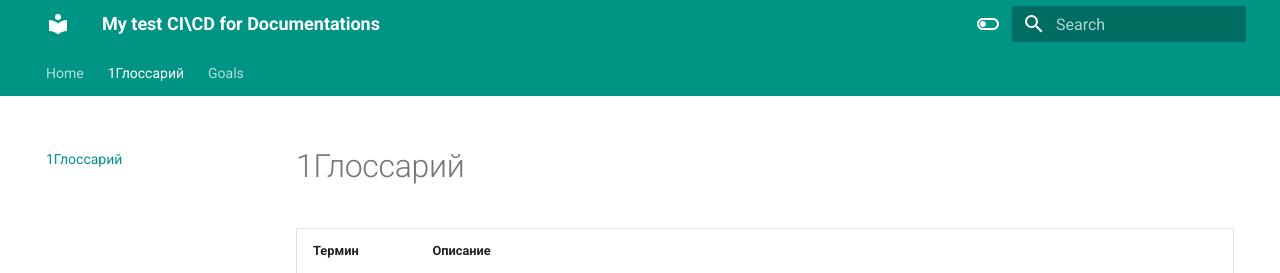
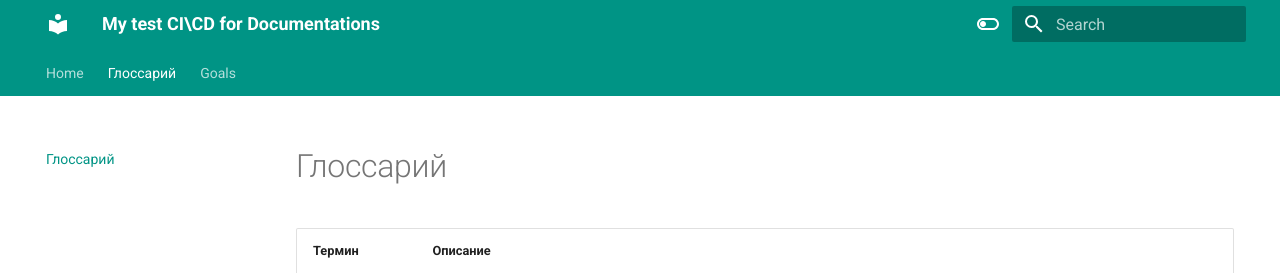
Before and after one commit to geksogen/mkdocs_test, an MkDocs documentation site: the page built from docs/glossary.md, in a window 1280 px wide and 1097 px high. Shown: the top 273 px of the window. Built offline with MkDocs 1.6.1 and Material for MkDocs 9.7.7, drawn with Linux system fonts in a browser that asks for light colours.

Commit message:
Update glossary.md

```diff
--- a/docs/glossary.md
+++ b/docs/glossary.md
@@ -1,4 +1,4 @@
-# 1Глоссарий
+# Глоссарий
 
 | Термин                  | Описание                                                                                                                                                                                                                                                                                         |
 |-------------------------|--------------------------------------------------------------------------------------------------------------------------------------------------------------------------------------------------------------------------------------------------------------------------------------------------|
```
